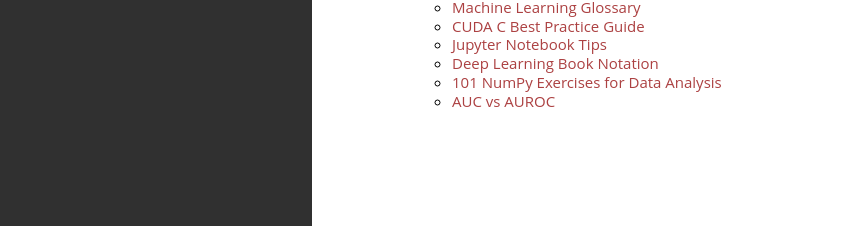
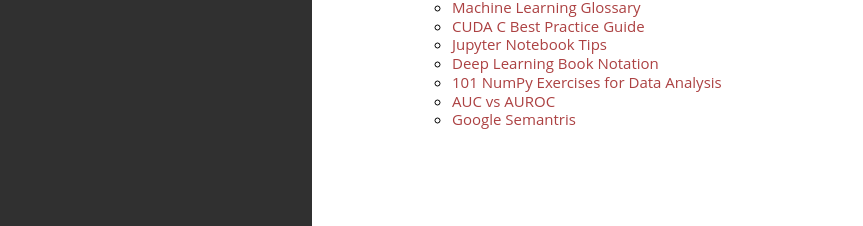
Before and after one commit to pharrellyhy/pharrellyhy.github.io.bakcup, a Jekyll site: the page built from resource.md, in a window 1280 px wide and 900 px high, scrolled down 1859 px. Shown: the part 671-897 px from the top of the window, without its empty margins (8-871 px from the left). Built offline with Jekyll 4.4.1, drawn with Linux system fonts in a browser that asks for light colours.

Commit message:
updates resource

```diff
--- a/_data/nav.yml
+++ b/_data/nav.yml
@@ -366,3 +366,5 @@
 
     - title: "AUC vs AUROC"
       url: "https://stats.stackexchange.com/questions/132777/what-does-auc-stand-for-and-what-is-it"
+    - title: "Google Semantris"
+      url: "https://research.google.com/semantris"
```
